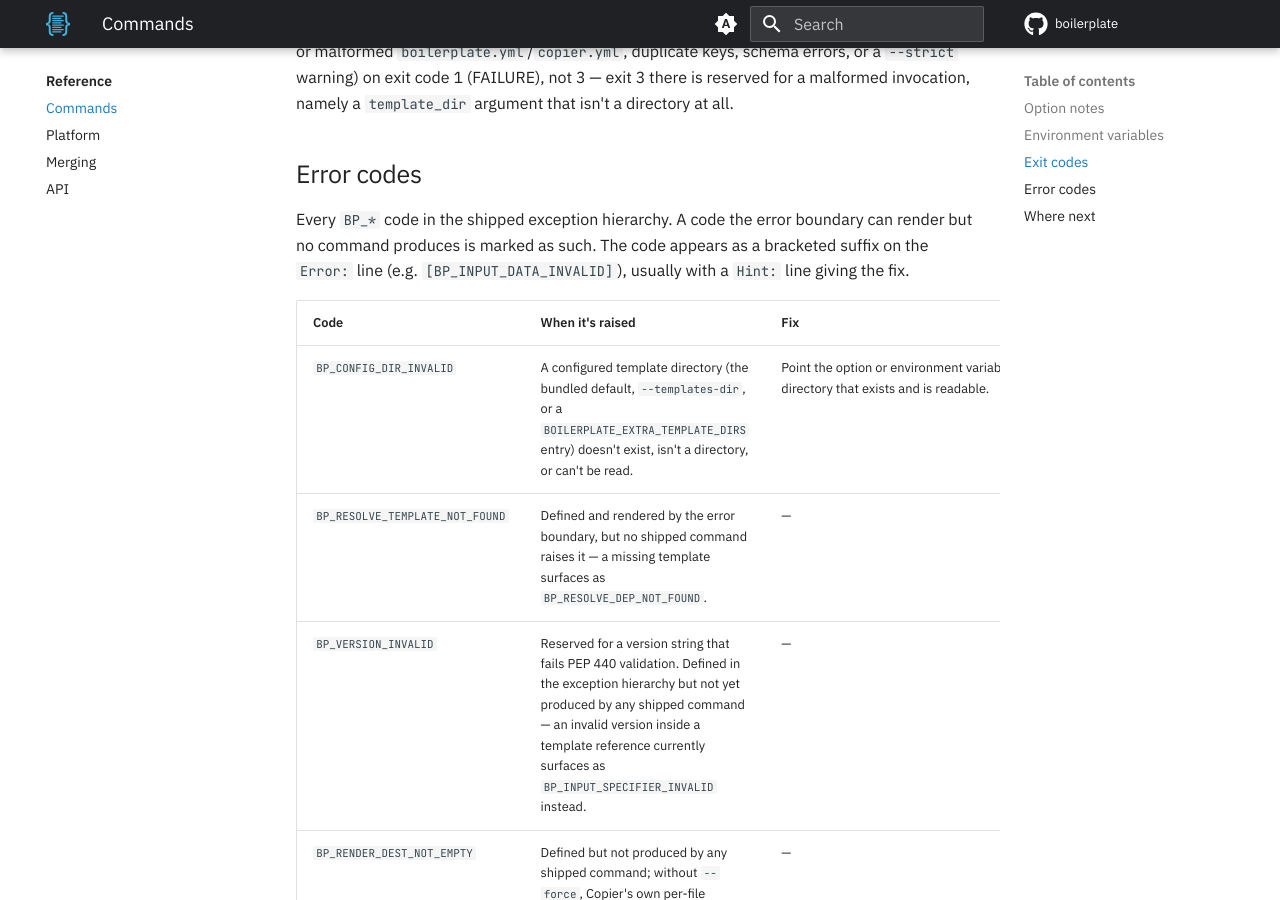
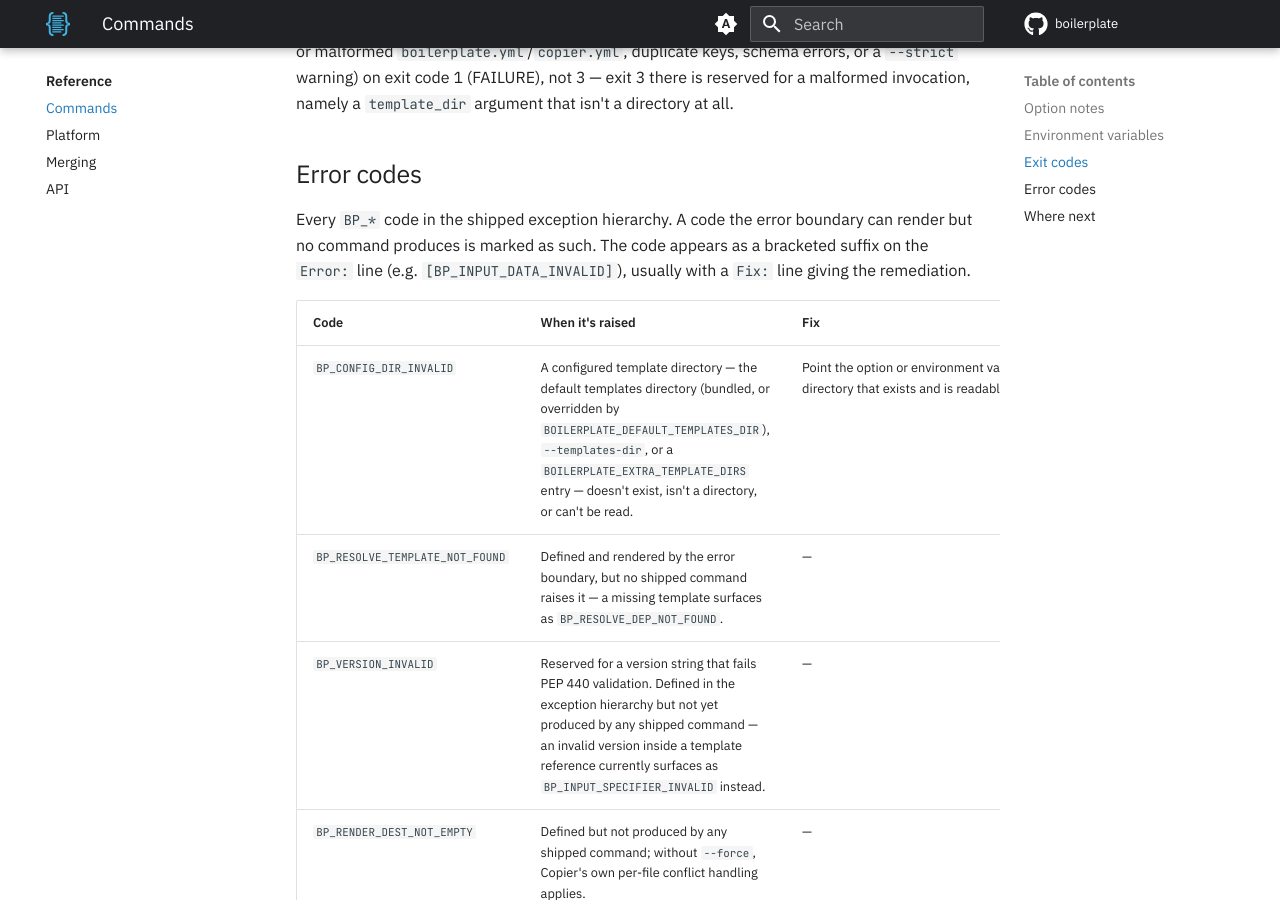
Before and after one commit to TheRealBillSiegler/boilerplate, an MkDocs documentation site: the page built from docs/cli.md, in a window 1280 px wide and 900 px high, scrolled down 2647 px. Built offline with MkDocs 1.6.1 and Material for MkDocs 9.7.7, drawn with Linux system fonts in a browser that asks for light colours; comment, search, counter and statistics services are not loaded; the version menu is left out.

Commit message:
docs(cli): correct the error-code table's config row and Fix: label
The BP_CONFIG_DIR_INVALID row names the variable that overrides the
bundled default, and the section intro names the boundary's Fix:
label.

Co-Authored-By: Claude Sonnet 5 <noreply@anthropic.com>

```diff
--- a/docs/cli.md
+++ b/docs/cli.md
@@ -51,11 +51,11 @@ Every command exits with one of six codes (defined in `boilerplate.constants.Exi
 
 ## Error codes
 
-Every `BP_*` code in the shipped exception hierarchy. A code the error boundary can render but no command produces is marked as such. The code appears as a bracketed suffix on the `Error:` line (e.g. `[BP_INPUT_DATA_INVALID]`), usually with a `Hint:` line giving the fix.
+Every `BP_*` code in the shipped exception hierarchy. A code the error boundary can render but no command produces is marked as such. The code appears as a bracketed suffix on the `Error:` line (e.g. `[BP_INPUT_DATA_INVALID]`), usually with a `Fix:` line giving the remediation.
 
 | Code | When it's raised | Fix |
 | --- | --- | --- |
-| `BP_CONFIG_DIR_INVALID` | A configured template directory (the bundled default, `--templates-dir`, or a `BOILERPLATE_EXTRA_TEMPLATE_DIRS` entry) doesn't exist, isn't a directory, or can't be read. | Point the option or environment variable at a directory that exists and is readable. |
+| `BP_CONFIG_DIR_INVALID` | A configured template directory — the default templates directory (bundled, or overridden by `BOILERPLATE_DEFAULT_TEMPLATES_DIR`), `--templates-dir`, or a `BOILERPLATE_EXTRA_TEMPLATE_DIRS` entry — doesn't exist, isn't a directory, or can't be read. | Point the option or environment variable at a directory that exists and is readable. |
 | `BP_RESOLVE_TEMPLATE_NOT_FOUND` | Defined and rendered by the error boundary, but no shipped command raises it — a missing template surfaces as `BP_RESOLVE_DEP_NOT_FOUND`. | — |
 | `BP_VERSION_INVALID` | Reserved for a version string that fails PEP 440 validation. Defined in the exception hierarchy but not yet produced by any shipped command — an invalid version inside a template reference currently surfaces as `BP_INPUT_SPECIFIER_INVALID` instead. | — |
 | `BP_RENDER_DEST_NOT_EMPTY` | Defined but not produced by any shipped command; without `--force`, Copier's own per-file conflict handling applies. | — |
```
